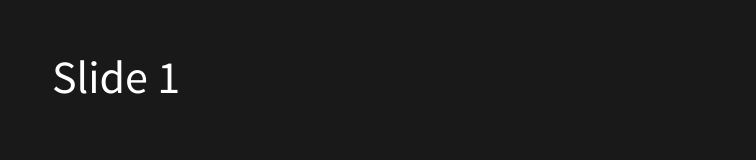
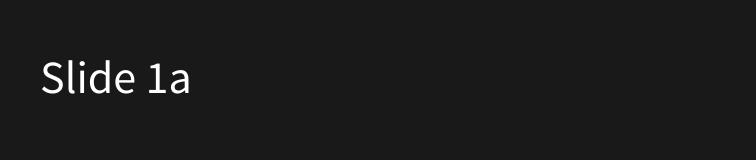
Before and after one commit to MichaelRoth42/Portfolio, a website: page docs/index.html in a window 1280 px wide. Shown: the part 320-480 px from the top of the page, without its empty margins (524-1280 px from the left). Drawn offline with Linux system fonts and the light colour scheme.

Commit message:
changes slide title

```diff
--- a/docs/index.html
+++ b/docs/index.html
@@ -16,7 +16,7 @@
 	<body>
 		<div class="reveal">
 			<div class="slides">
-				<section>Slide 1</section>
+				<section>Slide 1a</section>
 				<section>Slide 2</section>
 			</div>
 		</div>
```
